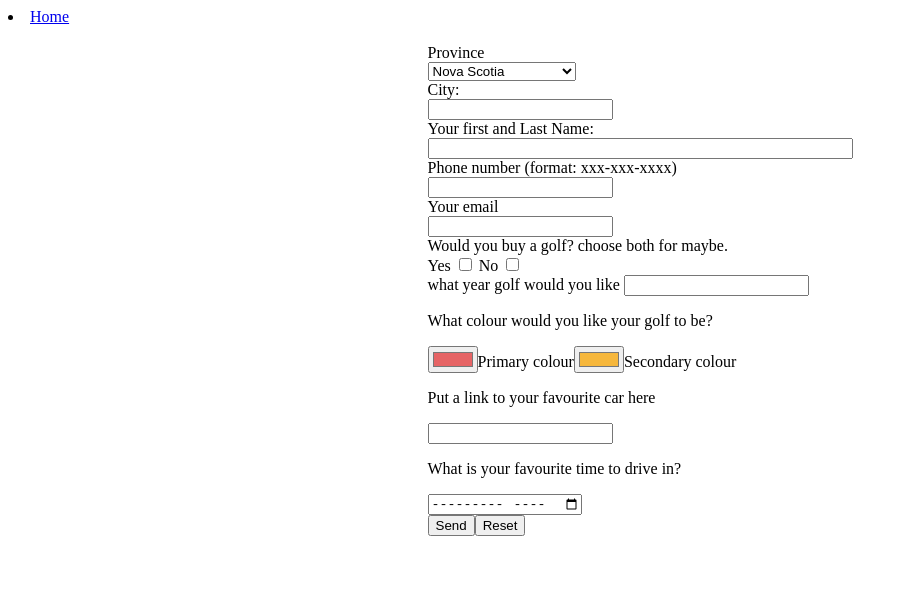
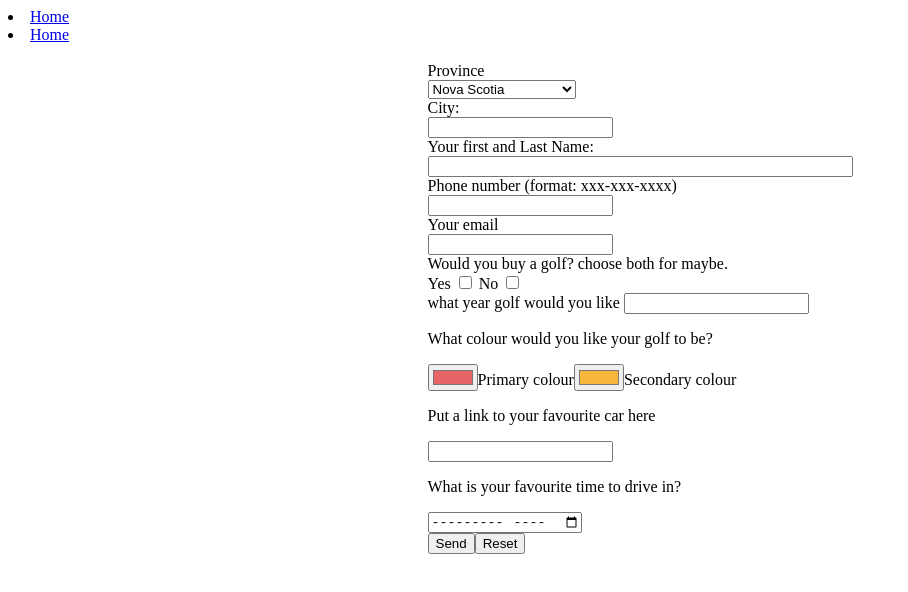
Before and after one commit to W0468737/main, a plain HTML site: page form.html in a window 1280 px wide. Shown: the whole page, without its empty margins (0-908 px from the left). Drawn offline with Linux system fonts and the light colour scheme.

Commit message:
Update form.html

```diff
--- a/form.html
+++ b/form.html
@@ -6,6 +6,7 @@
 </head>
 <body>
     <li><a href="https://w0468737.github.io/main/">Home</a></li>
+    <li><a href="https://w0468737.github.io/main/form2.html">Home</a></li>
   <!--Form-->
   <div class="form">
   <form action="mailto:W0468737@campus.nscc.ca?subject=From%20our%20Website"
```
